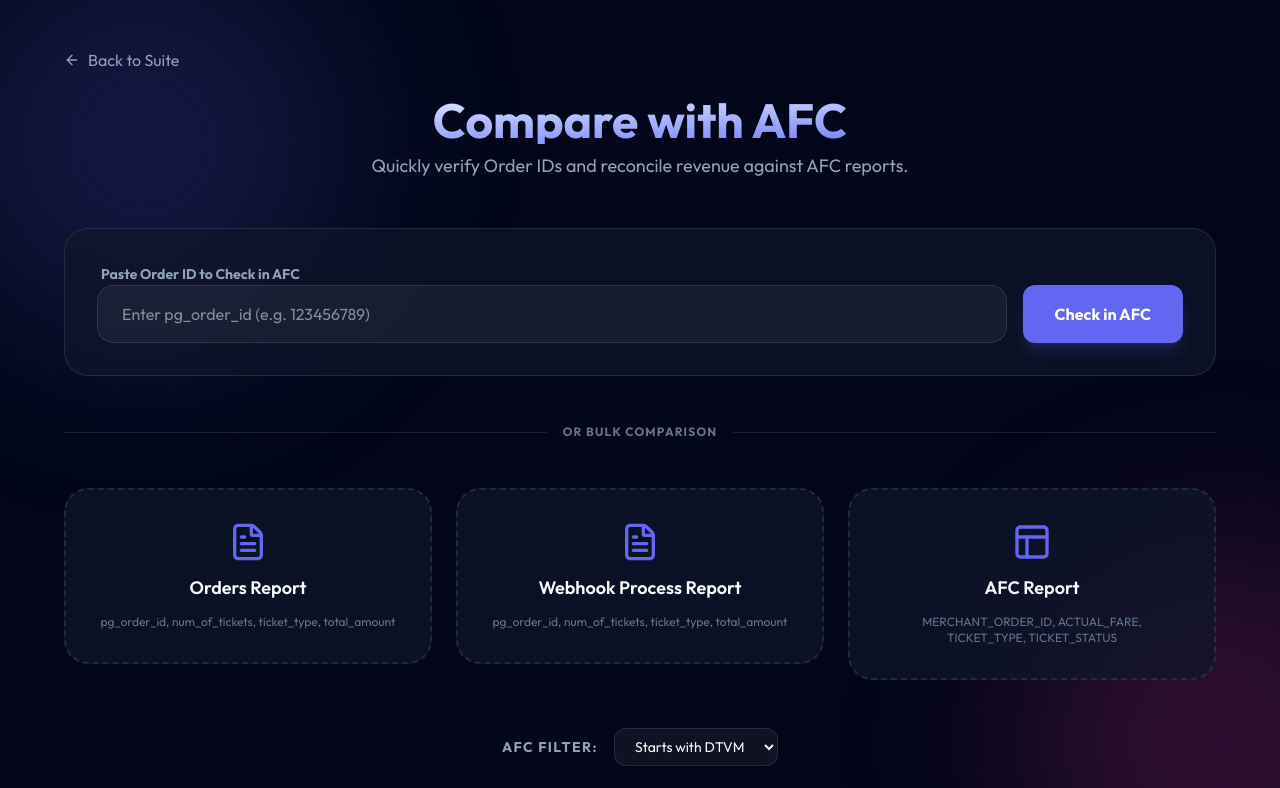
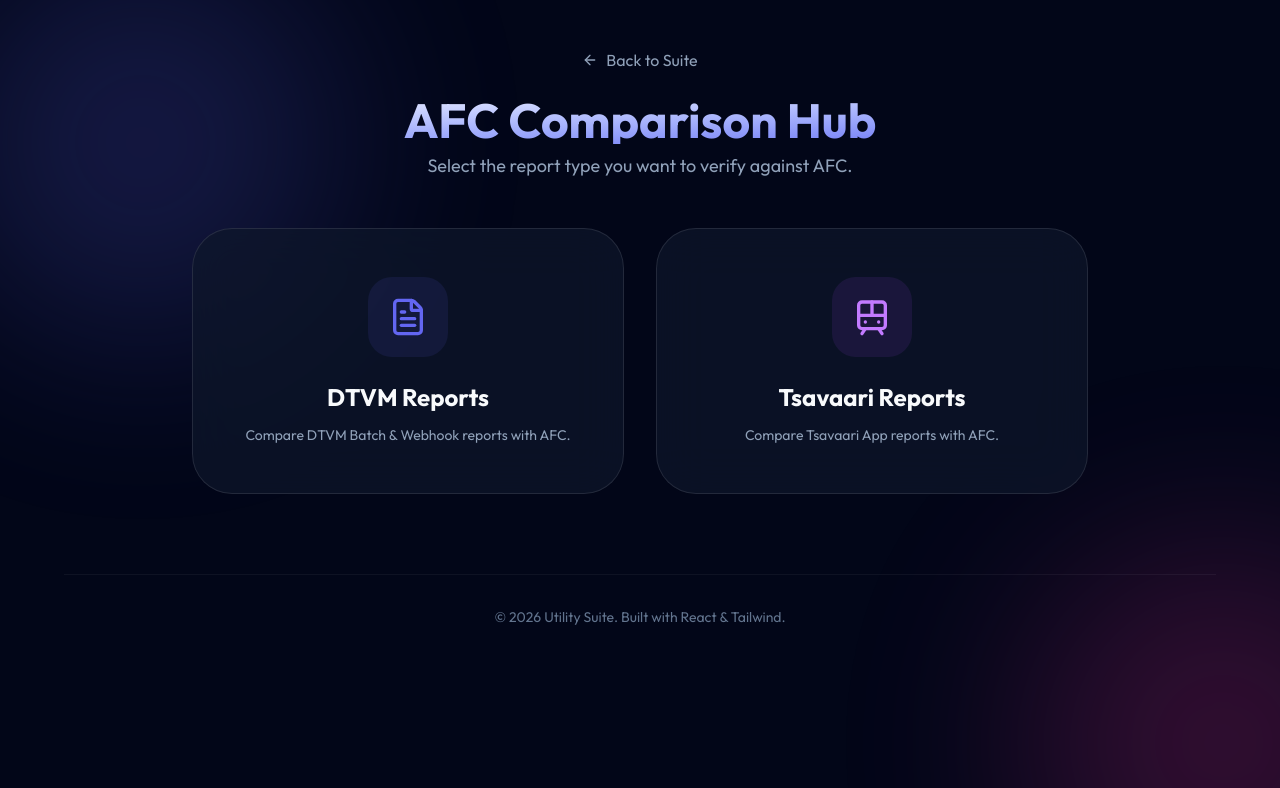
Before and after one commit to dthanojsriman4ads-sketch/EXCELCODE, a React (Vite) app: page /compare-afc in a window 1280 px wide. Shown: the top 788 px of the page. Built offline with nearby package versions, Linux system fonts and the light colour scheme.

Commit message:
AFC Comparer update

```diff
--- a/src/pages/AfcComparer.jsx
+++ b/src/pages/AfcComparer.jsx
@@ -1,15 +1,24 @@
 import React, { useState, useMemo } from 'react';
 import * as XLSX from 'xlsx';
-import { Upload, FileText, Layout, Download, ArrowLeft, CheckCircle2, AlertCircle, TrendingUp, DollarSign, X } from 'lucide-react';
+import { Upload, FileText, Layout, Download, ArrowLeft, CheckCircle2, AlertCircle, TrendingUp, DollarSign, X, Train } from 'lucide-react';
 import { Link } from 'react-router-dom';
 
 const AfcComparer = () => {
+  const [view, setView] = useState('selection'); // 'selection', 'dtvm', 'tsavaari'
   const [reports, setReports] = useState({ orders: null, webhook: null, afc: null });
   const [filenames, setFilenames] = useState({ orders: '', webhook: '', afc: '' });
   const [afcFilter, setAfcFilter] = useState('DTVM'); // 'DTVM' or 'NOT_DTVM'
   const [results, setResults] = useState(null);
   const [isUploading, setIsUploading] = useState({ orders: false, webhook: false, afc: false });
   const [isProcessing, setIsProcessing] = useState(false);
+
+  const resetState = (newView) => {
+    setView(newView);
+    setReports({ orders: null, webhook: null, afc: null });
+    setFilenames({ orders: '', webhook: '', afc: '' });
+    setResults(null);
+    setAfcFilter(newView === 'dtvm' ? 'DTVM' : 'NOT_DTVM');
+  };
 
   const handleFileUpload = (e, type) => {
     const file = e.target.files[0];
@@ -47,12 +56,9 @@ const AfcComparer = () => {
       const row = (data[i] || []).map(c => c?.toString().toLowerCase().trim() || "");
       if (row.length === 0) continue;
 
-      let matchCount = 0;
       let tempMapping = {};
-
       row.forEach((cell, idx) => {
         Object.entries(keywords).forEach(([key, matches]) => {
-          // Check for exact match first, then partial
           if (matches.some(m => cell === m || cell.includes(m))) {
             if (tempMapping[key] === undefined || cell === keywords[key][0]) {
               tempMapping[key] = idx;
@@ -61,7 +67,6 @@ const AfcComparer = () => {
         });
       });
 
-      // We consider it a header row if at least ID and Revenue are found
       if (tempMapping.id !== undefined && tempMapping.revenue !== undefined) {
         return { ...tempMapping, headerIndex: i };
       }
@@ -78,7 +83,7 @@ const AfcComparer = () => {
 
   const processComparison = () => {
     if (!reports.orders && !reports.webhook) {
-      alert("Please upload at least one order report (Orders or Webhook).");
+      alert("Please upload the reports.");
       return;
     }
     if (!reports.afc) {
@@ -89,15 +94,24 @@ const AfcComparer = () => {
     setIsProcessing(true);
     setResults(null);
 
-    // Using setTimeout to allow the UI to render the "Processing" state
     setTimeout(() => {
       try {
-        const orderKeywords = {
+        let orderKeywords;
+        if (view === 'dtvm') {
+          orderKeywords = {
             id: ['pg_order_id', 'pg_order', 'order_id', 'orderid'],
             revenue: ['total_amount', 'total amount', 'fare', 'amount'],
             type: ['ticket_type', 'ticket type', 'type'],
             tickets: ['num_of_tickets', 'no of tickets', 'tickets', 'count']
           };
+        } else {
+          // Tsavaari
+          orderKeywords = {
+            id: ['tsavaari order id', 'tsavaari_order_id', 'tsavaari order', 'order_id'],
+            revenue: ['ticket fare', 'ticket_fare', 'fare', 'amount'],
+            status: ['ticket status', 'ticket_status', 'status']
+          };
+        }
 
         const afcKeywords = {
           id: ['merchant_order_id', 'merchant_order', 'merchant order', 'order_id', 'orderid'],
@@ -127,13 +141,27 @@ const AfcComparer = () => {
             if (!id) return;
 
             const rev = parseCurrency(row[mapping.revenue]);
+
+            if (view === 'dtvm') {
               const type = row[mapping.type]?.toString().trim().toLowerCase() || 'single';
               const tickets = parseInt(row[mapping.tickets]) || 1;
-
               const expectedCount = type.includes('return') ? tickets * 2 : tickets;
 
               if (!combinedOrdersMap.has(id)) {
                 combinedOrdersMap.set(id, { id, rev, type, tickets, expectedCount });
+                ourTotalRevenue += rev;
+              }
+            } else {
+              // Tsavaari - Count repetitions in the Tsavaari report itself
+              const status = row[mapping.status]?.toString().trim() || 'N/A';
+              if (status.toUpperCase() === 'REFUNDED') return;
+
+              const existing = combinedOrdersMap.get(id) || { id, rev: 0, tickets: 0, expectedCount: 0, type: 'Tsavaari' };
+              existing.tickets += 1;
+              existing.expectedCount += 1; // 1 entry in Tsavaari report = 1 expected in AFC
+              existing.rev += rev;
+
+              combinedOrdersMap.set(id, existing);
               ourTotalRevenue += rev;
             }
           });
@@ -154,6 +182,9 @@ const AfcComparer = () => {
           if (afcFilter === 'DTVM' && !isDTVM) return;
           if (afcFilter === 'NOT_DTVM' && isDTVM) return;
 
+          const status = row[afcMap.status]?.toString().trim().toUpperCase() || '';
+          if (status === 'REFUNDED') return;
+
           const rev = parseCurrency(row[afcMap.revenue]);
           afcTotalRevenue += rev;
 
@@ -172,7 +203,7 @@ const AfcComparer = () => {
             missingInAfc.push({
               id,
               amount: val.rev,
-              type: val.type,
+              type: val.type || 'N/A',
               tickets: val.tickets,
               expected: val.expectedCount,
               actual: 0,
@@ -182,7 +213,7 @@ const AfcComparer = () => {
             countMismatch.push({
               id,
               amount: val.rev,
-              type: val.type,
+              type: val.type || 'N/A',
               tickets: val.tickets,
               expected: val.expectedCount,
               actual: afcData.count,
@@ -218,15 +249,13 @@ const AfcComparer = () => {
 
   const exportMissing = (data, filename) => {
     if (!data.length) return;
-    // Map data to a cleaner format for Excel if needed
     const exportData = data.map(item => ({
       'Order ID': item.id,
-      'Ticket Type': item.type,
-      'Num of Tickets': item.tickets,
+      'Type/Status': item.type || 'N/A',
       'Expected in AFC': item.expected,
       'Actual in AFC': item.actual,
       'Amount': item.amount,
-      'Reason/Status': item.reason
+      'Reason': item.reason
     }));
     const ws = XLSX.utils.json_to_sheet(exportData);
     const wb = XLSX.utils.book_new();
@@ -250,20 +279,21 @@ const AfcComparer = () => {
     };
 
     const afcMap = detectHeaders(reports.afc, afcKeywords);
-
     if (afcMap.headerIndex === -1) {
       alert("Could not detect headers in AFC file.");
       return;
     }
 
     const afcRows = reports.afc.slice(afcMap.headerIndex + 1);
-    const target = searchId.trim().toLowerCase();
+    const target = searchId.trim().toUpperCase();
 
     const matches = afcRows.filter(row => {
       const id = row[afcMap.id]?.toString().trim().toUpperCase();
+      const status = row[afcMap.status]?.toString().trim().toUpperCase() || '';
+
       const isDTVM = id.startsWith('DTVM');
       const matchesFilter = afcFilter === 'DTVM' ? isDTVM : !isDTVM;
-      return id === target.toUpperCase() && matchesFilter;
+      return id === target && matchesFilter && status !== 'REFUNDED';
     });
 
     if (matches.length > 0) {
@@ -281,17 +311,59 @@ const AfcComparer = () => {
     }
   };
 
+  if (view === 'selection') {
+    return (
+      <div className="space-y-12 animate-in fade-in zoom-in duration-500">
+        <header className="space-y-6 text-center">
+          <Link to="/" className="inline-flex items-center gap-2 text-slate-400 hover:text-white transition-colors">
+            <ArrowLeft className="w-4 h-4" /> Back to Suite
+          </Link>
+          <div className="space-y-2">
+            <h1 className="text-5xl font-bold bg-gradient-to-br from-white to-primary bg-clip-text text-transparent">
+              AFC Comparison Hub
+            </h1>
+            <p className="text-slate-400 text-lg">Select the report type you want to verify against AFC.</p>
+          </div>
+        </header>
+
+        <div className="grid grid-cols-1 md:grid-cols-2 gap-8 max-w-4xl mx-auto">
+          <button
+            onClick={() => resetState('dtvm')}
+            className="group glass p-12 rounded-[2.5rem] text-center hover:border-primary/50 transition-all hover:-translate-y-2"
+          >
+            <div className="w-20 h-20 bg-primary/10 rounded-3xl flex items-center justify-center mx-auto mb-6 group-hover:scale-110 transition-transform">
+              <FileText className="w-10 h-10 text-primary" />
+            </div>
+            <h2 className="text-2xl font-bold mb-3">DTVM Reports</h2>
+            <p className="text-slate-400 text-sm">Compare DTVM Batch & Webhook reports with AFC.</p>
+          </button>
+
+          <button
+            onClick={() => resetState('tsavaari')}
+            className="group glass p-12 rounded-[2.5rem] text-center hover:border-primary/50 transition-all hover:-translate-y-2"
+          >
+            <div className="w-20 h-20 bg-purple-500/10 rounded-3xl flex items-center justify-center mx-auto mb-6 group-hover:scale-110 transition-transform">
+              <Train className="w-10 h-10 text-purple-400" />
+            </div>
+            <h2 className="text-2xl font-bold mb-3">Tsavaari Reports</h2>
+            <p className="text-slate-400 text-sm">Compare Tsavaari App reports with AFC.</p>
+          </button>
+        </div>
+      </div>
+    );
+  }
+
   return (
     <div className="space-y-12 animate-in fade-in slide-in-from-right-4 duration-500">
       <header className="space-y-6">
-        <Link to="/" className="inline-flex items-center gap-2 text-slate-400 hover:text-white transition-colors">
-          <ArrowLeft className="w-4 h-4" /> Back to Suite
-        </Link>
+        <button onClick={() => setView('selection')} className="inline-flex items-center gap-2 text-slate-400 hover:text-white transition-colors">
+          <ArrowLeft className="w-4 h-4" /> Back to Selection
+        </button>
         <div className="text-center space-y-2">
-          <h1 className="text-5xl font-bold bg-gradient-to-br from-white to-primary bg-clip-text text-transparent">
-            Compare with AFC
+          <h1 className="text-5xl font-bold bg-gradient-to-br from-white to-primary bg-clip-text text-transparent capitalize">
+            {view} vs AFC
           </h1>
-          <p className="text-slate-400 text-lg">Quickly verify Order IDs and reconcile revenue against AFC reports.</p>
+          <p className="text-slate-400 text-lg">Quickly verify Order IDs and reconcile revenue.</p>
         </div>
       </header>
 
@@ -299,12 +371,12 @@ const AfcComparer = () => {
       <section className="glass p-8 rounded-3xl space-y-6">
         <div className="flex flex-col md:flex-row gap-4 items-end">
           <div className="flex-1 space-y-2">
-            <label className="text-sm font-bold text-slate-400 ml-1">Paste Order ID to Check in AFC</label>
+            <label className="text-sm font-bold text-slate-400 ml-1 uppercase tracking-wider">Search Order ID in AFC</label>
             <input
               type="text"
               value={searchId}
               onChange={(e) => setSearchId(e.target.value)}
-              placeholder="Enter pg_order_id (e.g. 123456789)"
+              placeholder="Enter Order ID..."
               className="w-full bg-white/5 border border-white/10 rounded-2xl px-6 py-4 focus:border-primary/50 transition-colors outline-none"
             />
           </div>
@@ -327,7 +399,6 @@ const AfcComparer = () => {
                     ID: <span className="text-white font-mono">{searchResult.id}</span> |
                     Found: <span className="text-white font-bold">{searchResult.count} times</span> |
                     Fare: <span className="text-white font-bold">₹{searchResult.amount}</span> |
-                    Type: <span className="text-white capitalize">{searchResult.type}</span> |
                     Status: <span className={`font-bold ${searchResult.status.toLowerCase().includes('success') || searchResult.status.toLowerCase().includes('paid') ? 'text-green-400' : 'text-yellow-400'}`}>{searchResult.status}</span>
                   </p>
                 </div>
@@ -337,7 +408,7 @@ const AfcComparer = () => {
                 <AlertCircle className="w-8 h-8 text-red-400" />
                 <div>
                   <h3 className="font-bold text-red-400 text-lg">Not Found</h3>
-                  <p className="text-sm text-slate-400">The Order ID <span className="text-white font-mono">{searchResult.id}</span> does not exist in the uploaded AFC report.</p>
+                  <p className="text-sm text-slate-400">The Order ID <span className="text-white font-mono">{searchResult.id}</span> does not exist in the filtered AFC report.</p>
                 </div>
               </div>
             )}
@@ -352,7 +423,7 @@ const AfcComparer = () => {
       </div>
 
       {/* Upload Sections */}
-      <div className="grid grid-cols-1 md:grid-cols-3 gap-6">
+      <div className={`grid grid-cols-1 ${view === 'dtvm' ? 'md:grid-cols-3' : 'md:grid-cols-2'} gap-6`}>
         <div className="relative group">
           <label className={`drop-zone block p-8 ${reports.orders ? 'border-green-500/50 bg-green-500/5' : ''} ${isUploading.orders ? 'opacity-50 pointer-events-none' : ''}`}>
             <input
@@ -368,8 +439,10 @@ const AfcComparer = () => {
               ) : (
                 <FileText className={`w-10 h-10 ${reports.orders ? 'text-green-400' : 'text-primary'}`} />
               )}
-              <div className="font-semibold text-lg">{isUploading.orders ? 'Uploading...' : (filenames.orders || 'Orders Report')}</div>
-              <p className="text-xs text-slate-500 text-center">pg_order_id, num_of_tickets, ticket_type, total_amount</p>
+              <div className="font-semibold text-lg uppercase">{isUploading.orders ? 'Uploading...' : (filenames.orders || `${view} Report`)}</div>
+              <p className="text-xs text-slate-500 text-center">
+                {view === 'dtvm' ? 'pg_order_id, num_of_tickets, ticket_type' : 'Tsavaari Order Id, Ticket Fare, Status'}
+              </p>
               {reports.orders && !isUploading.orders && (
                 <div className="mt-4 px-3 py-1 rounded-lg text-sm font-medium bg-green-500/20 text-green-400">
                   File Loaded
@@ -388,6 +461,7 @@ const AfcComparer = () => {
           )}
         </div>
 
+        {view === 'dtvm' && (
           <div className="relative group">
             <label className={`drop-zone block p-8 ${reports.webhook ? 'border-green-500/50 bg-green-500/5' : ''} ${isUploading.webhook ? 'opacity-50 pointer-events-none' : ''}`}>
               <input
@@ -403,8 +477,8 @@ const AfcComparer = () => {
                 ) : (
                   <FileText className={`w-10 h-10 ${reports.webhook ? 'text-green-400' : 'text-primary'}`} />
                 )}
-              <div className="font-semibold text-lg">{isUploading.webhook ? 'Uploading...' : (filenames.webhook || 'Webhook Process Report')}</div>
-              <p className="text-xs text-slate-500 text-center">pg_order_id, num_of_tickets, ticket_type, total_amount</p>
+                <div className="font-semibold text-lg">{isUploading.webhook ? 'Uploading...' : (filenames.webhook || 'Webhook Report')}</div>
+                <p className="text-xs text-slate-500 text-center">pg_order_id, num_of_tickets, total_amount</p>
                 {reports.webhook && !isUploading.webhook && (
                   <div className="mt-4 px-3 py-1 rounded-lg text-sm font-medium bg-green-500/20 text-green-400">
                     File Loaded
@@ -422,6 +496,7 @@ const AfcComparer = () => {
               </button>
             )}
           </div>
+        )}
 
         <div className="relative group">
           <label className={`drop-zone block p-8 ${reports.afc ? 'border-green-500/50 bg-green-500/5' : ''} ${isUploading.afc ? 'opacity-50 pointer-events-none' : ''}`}>
@@ -439,7 +514,7 @@ const AfcComparer = () => {
                 <Layout className={`w-10 h-10 ${reports.afc ? 'text-green-400' : 'text-primary'}`} />
               )}
               <div className="font-semibold text-lg">{isUploading.afc ? 'Uploading...' : (filenames.afc || 'AFC Report')}</div>
-              <p className="text-xs text-slate-500 text-center">MERCHANT_ORDER_ID, ACTUAL_FARE, TICKET_TYPE, TICKET_STATUS</p>
+              <p className="text-xs text-slate-500 text-center">MERCHANT_ORDER_ID, ACTUAL_FARE, TICKET_STATUS</p>
               {reports.afc && !isUploading.afc && (
                 <div className="mt-4 px-3 py-1 rounded-lg text-sm font-medium bg-green-500/20 text-green-400">
                   File Loaded
@@ -551,7 +626,7 @@ const AfcComparer = () => {
                   <thead className="sticky-header">
                     <tr>
                       <th className="p-4 text-[10px] font-bold text-slate-500 uppercase">Order ID</th>
-                      <th className="p-4 text-[10px] font-bold text-slate-500 uppercase">Type</th>
+                      <th className="p-4 text-[10px] font-bold text-slate-500 uppercase">Type/Status</th>
                       <th className="p-4 text-[10px] font-bold text-slate-500 uppercase text-center">Tickets</th>
                       <th className="p-4 text-[10px] font-bold text-slate-500 uppercase text-center">Exp/Act</th>
                       <th className="p-4 text-[10px] font-bold text-slate-500 uppercase">Reason</th>
```
Lines whose indentation alone changed are shown as unchanged.
